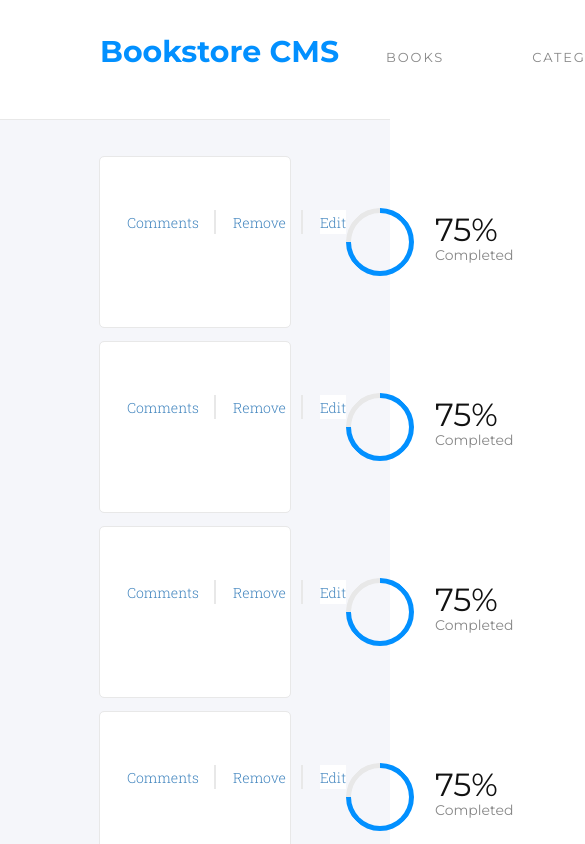
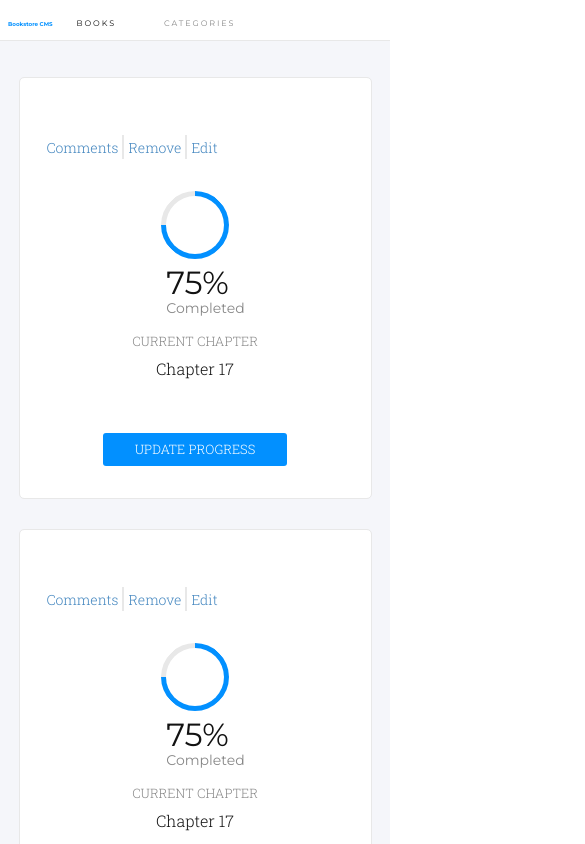
Before and after one commit to oovillagran/bookstore_app, a React (Create React App) app: page / in a window 390 px wide. Shown: the top 844 px of the page, 585 px wide, since content can reach past the window. Built offline with nearby package versions, Linux system fonts and the light colour scheme; no server answers.

Commit message:
Add opacity to book item in nav-bar

```diff
--- a/src/App.css
+++ b/src/App.css
@@ -37,7 +37,6 @@
 
 .header {
   border-bottom: 0.1rem solid #e8e8e8;
-  padding-bottom: 1rem;
 }
 
 .nav-bar {
@@ -59,9 +58,12 @@
   font-size: 0.813rem;
   color: #121212;
   height: 1rem;
-  opacity: 0.5;
   letter-spacing: 1.9px;
   margin: 0 2.563rem 0 2.938rem;
+}
+
+.category {
+  opacity: 0.5;
 }
 
 .nav-item:focus {
@@ -143,6 +145,7 @@
 
 .book-author {
   color: #4386bf;
+  font-size: 0.875rem;
 }
 
 .book-btn-section {
@@ -268,3 +271,97 @@ input::placeholder {
   font-size: 1rem;
   letter-spacing: -0.15px;
 }
+
+@media only screen and (max-width: 768px ){
+  .nav-bar {
+    margin: 0.5rem;
+  }
+
+  #brand {
+    font-size: 0.35rem;
+  }
+
+  .nav-item {
+    font-size: 0.5rem;
+    margin: 1.5rem;
+  }
+
+  .icon {
+    display: none;
+  }
+
+  .book-container {
+    margin: 0 5% 2rem;
+    flex-direction: column;
+    width: 90%;
+  }
+
+  .statistics {
+    flex-direction: column;
+    justify-content: center;
+    align-items: center;
+  }
+
+  .book-statistics {
+    margin: 0;
+    text-align: center;
+  }
+
+  .progress-data {
+    flex-direction: column;
+    align-items: center;
+  }
+
+  .book {
+    width: 100%;
+  }
+
+  .book-category {
+    font-size: 0.5rem;
+  }
+
+  .book-title {
+    font-size: 0.9rem;
+  }
+
+  .book-author {
+    font-size: 0.6rem;
+  }
+
+  .bar-btn {
+    margin: 0.25rem;
+  }
+
+  .bar {
+    display: none;
+  }
+
+  .form-data {
+    flex-direction: column;
+    gap: 1rem;
+  }
+
+  .form {
+    margin: 5%;
+  }
+
+  .input-title {
+    height: 2rem;
+    flex-grow: 0;
+    width: 90%;
+  }
+
+  .input-data {
+    height: 2rem;
+    flex-grow: 0;
+    width: 90%;
+  }
+
+  .division {
+    display: none;
+  }
+
+  .progress-btn {
+    margin: 2rem;
+  }
+}
--- a/src/components/BookStatus.js
+++ b/src/components/BookStatus.js
@@ -1,6 +1,6 @@
 export default function BookStatus() {
   return (
-    <div className="statics flex">
+    <div className="statistics flex">
       <div className="progress-data flex">
         <div className="flex circle-container">
           <div className="circle" />
--- a/src/components/Navigation.js
+++ b/src/components/Navigation.js
@@ -9,7 +9,7 @@ export default function Navigation() {
         <div className="nav-container">
           <Navbar.Brand href="/" className="brand ff-m" id="brand">Bookstore CMS</Navbar.Brand>
           <Link className="nav-item ff-m" to="/">books</Link>
-          <Link className="nav-item ff-m" to="/categories">categories</Link>
+          <Link className="nav-item category ff-m" to="/categories">categories</Link>
         </div>
         <div className="icon flex">
           <IoIosPerson className="person" />
```
